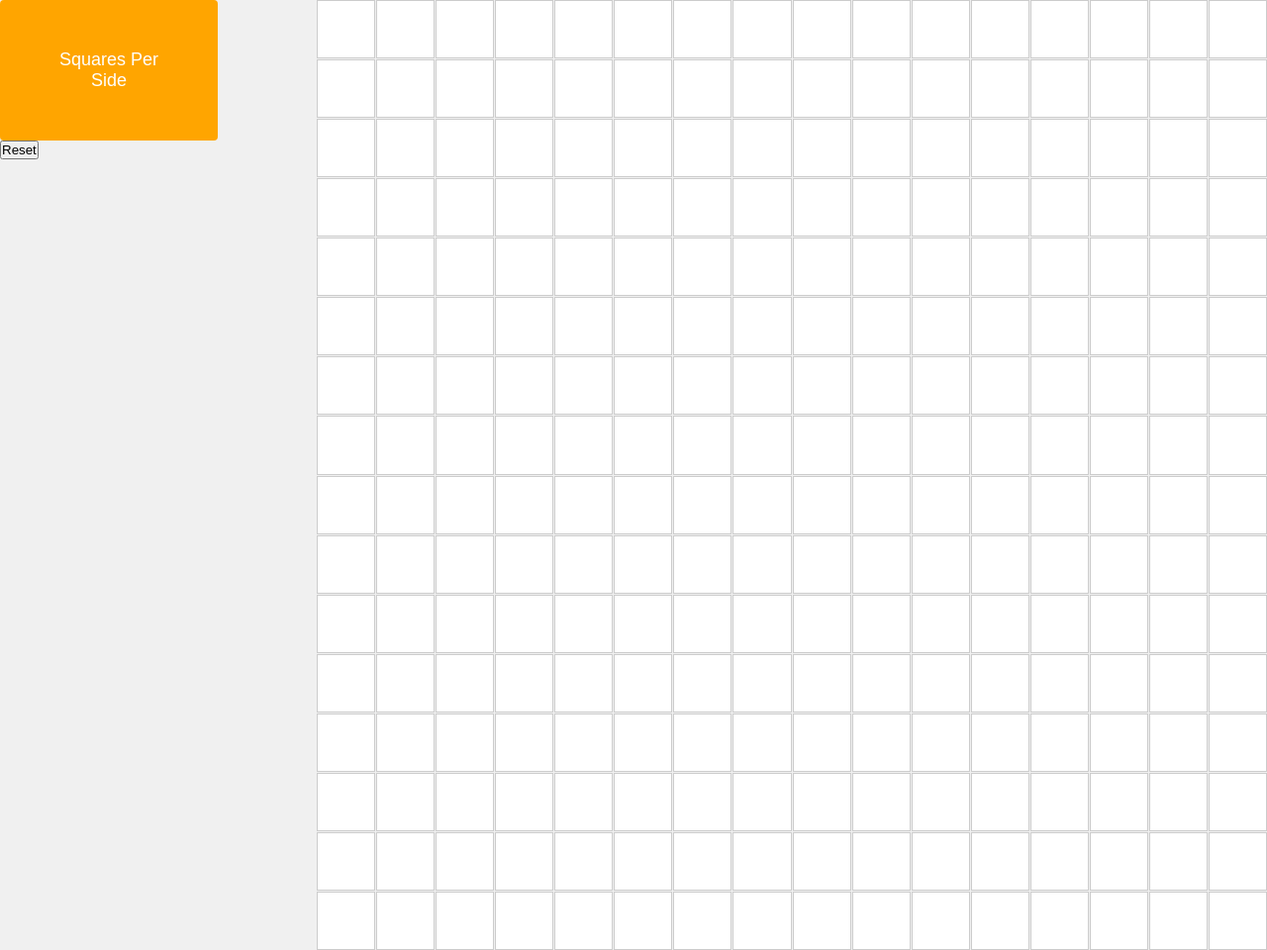
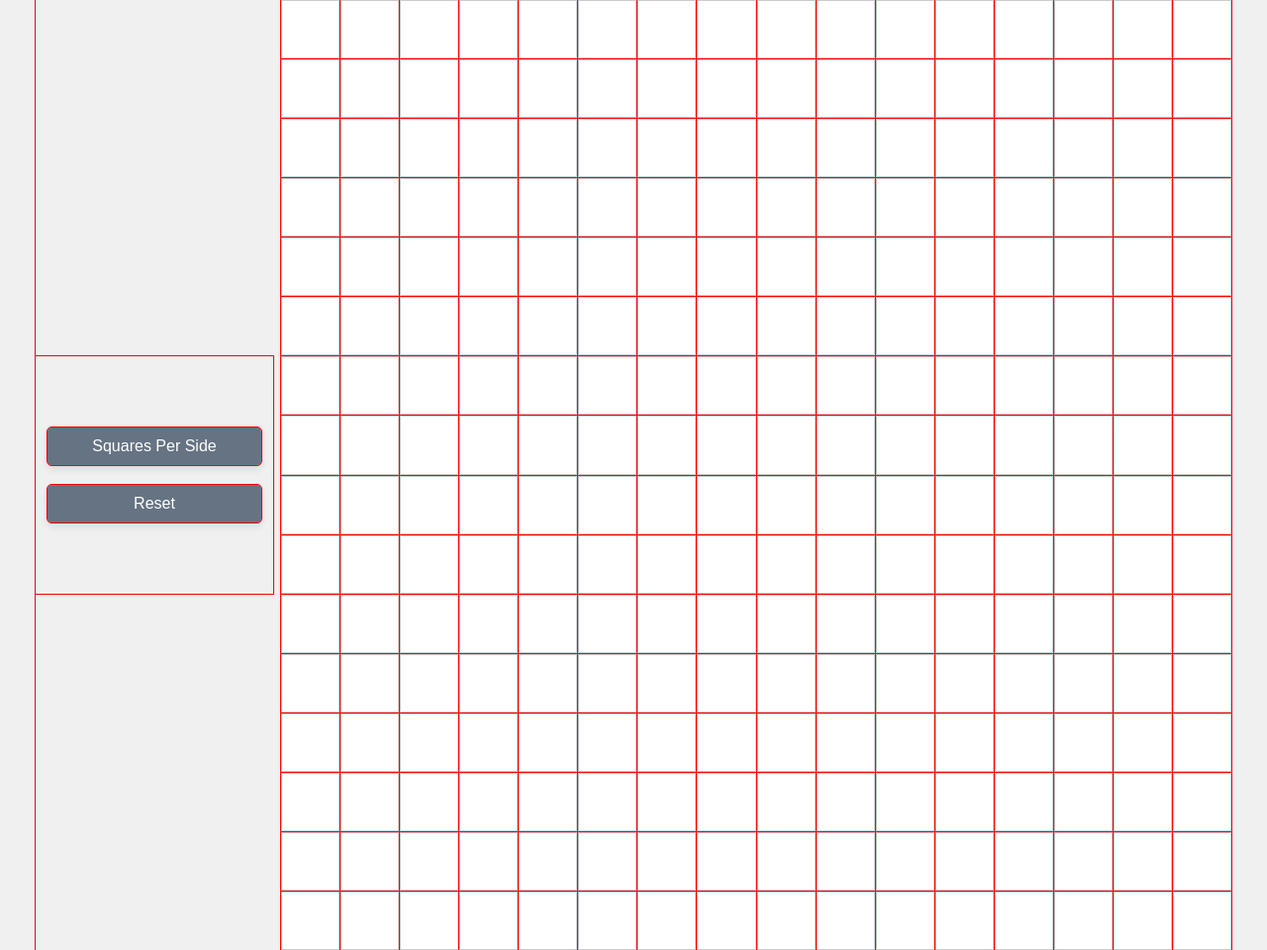
Before and after one commit to ROIEngineer/etch-a-Sketch, a plain HTML site: page index.html in a window 1280 px wide. Shown: the whole page at 99% size. Drawn offline with Linux system fonts and the light colour scheme.

Commit message:
Add reset button CSS

```diff
--- a/styles.css
+++ b/styles.css
@@ -2,6 +2,7 @@
   margin: 0;
   padding: 0;
   box-sizing: border-box;
+  outline: 1px solid red;
 }
 
 body {
@@ -15,14 +16,33 @@ body {
 
 .container {
   display: flex;
-  gap: 100px;
+  align-items: center;
+  justify-content: center;
+  gap: 8px;
 }
 
-.inputBtn {
-  font-size: 18px;
-  padding: 50px;
-  border: none;
+
+.button-section {
+  display: flex;
+  flex-direction: column;
+  align-items: center;
+  justify-content: center;
+  width: 240px;
+  height: 240px;
+}
+
+button {
+  font-size: 16px;
+  border: 4px;
   border-radius: 4px;
+  box-shadow: 0 4px 8px rgba(0, 0, 0, 0.1);
+  padding: 10px;
+  margin: 10px;
+  width: 90%;
   color: white;
-  background: orange;
+  background-color: #657383;
 }
+
+button:hover {
+  background-color: #2A3439;
+}
```
